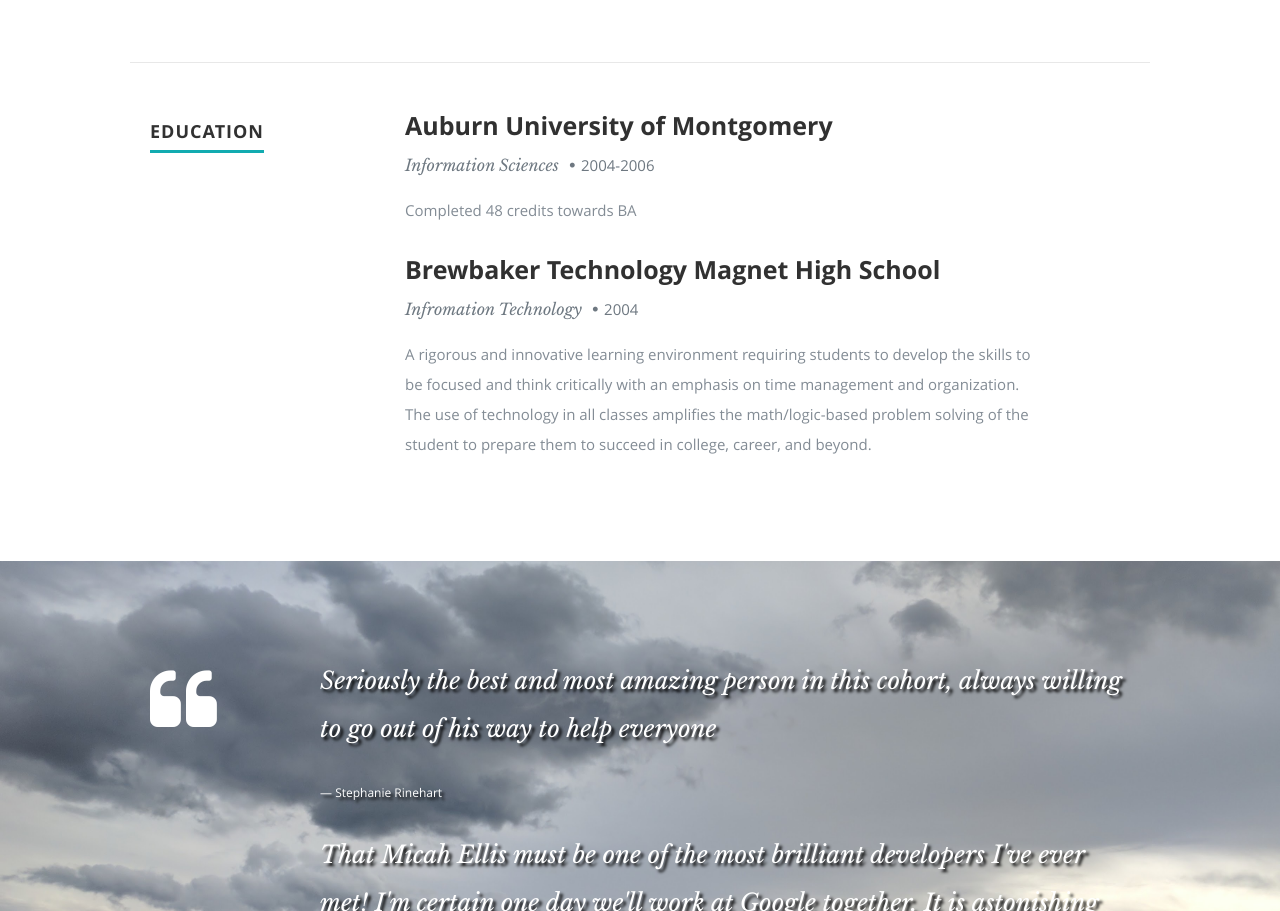
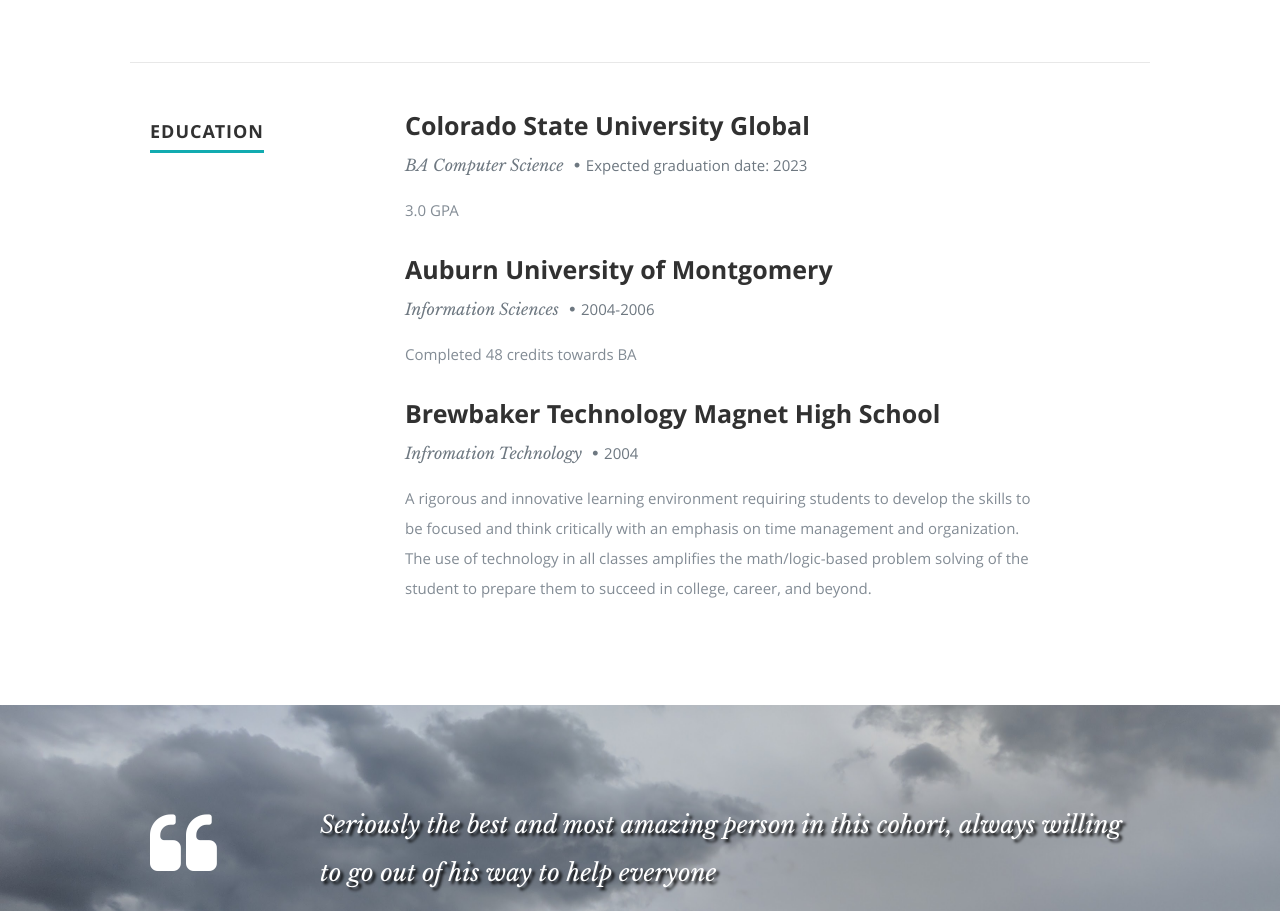
Before and after one commit to micahsellis/react-portfolio, a React (Create React App) app: page / in a window 1280 px wide. Shown: the part 4037-4948 px from the top of the page. Built offline with nearby package versions, Linux system fonts and the light colour scheme.

Commit message:
add school

```diff
--- a/src/App.js
+++ b/src/App.js
@@ -38,7 +38,7 @@
             "city": "Denver",
             "state": "CO"
           },
-          "website": "http://www.micahellis.codes",
+          "website": "http://www.micahellis.dev",
           "resumedownload": "/pdf/micah_ellis_resume.pdf",
           "social": [
             {
@@ -55,6 +55,12 @@
         },
         "resume": {
           "education": [
+            {
+              "school": "Colorado State University Global",
+              "degree": "BA Computer Science",
+              "graduated": "Expected graduation date: 2023",
+              "description": "3.0 GPA"
+            },
             {
               "school": "Auburn University of Montgomery",
               "degree": "Information Sciences",
```
